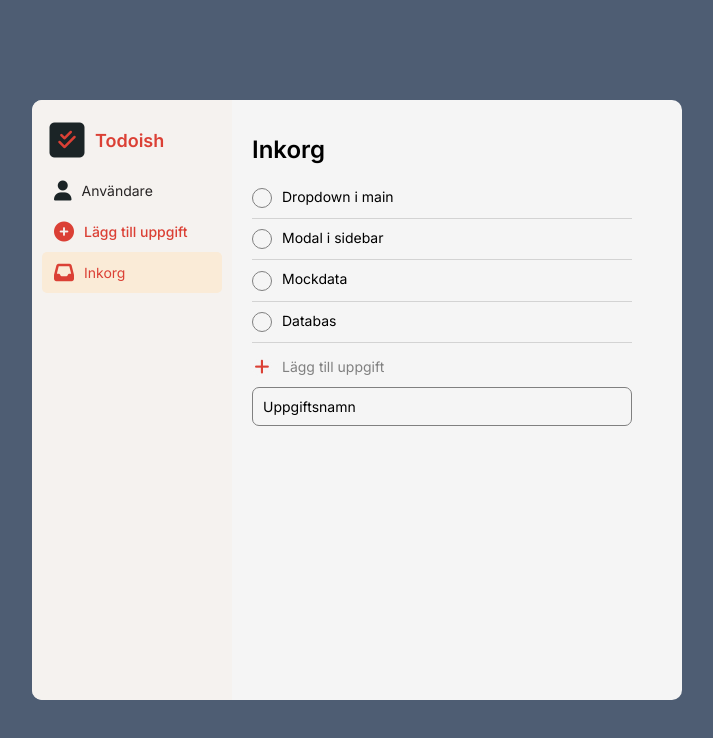
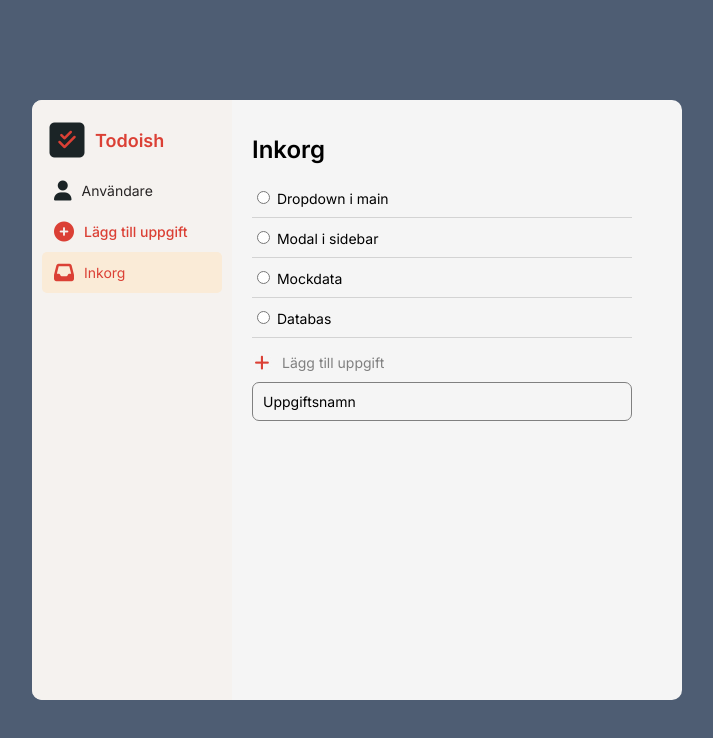
Before and after one commit to helihard/todoish, a React (Vite) app: page / in a window 1280 px wide. Shown: the top 738 px of the page, without its empty margins (283-996 px from the left). Built offline with nearby package versions, Linux system fonts and the light colour scheme.

Commit message:
uppdated css after changing radio buttons to checkboxes in todo list

```diff
--- a/src/index.css
+++ b/src/index.css
@@ -130,22 +130,22 @@ main h1 {
   padding: 10px 0;
 }
 
-.radio-check {
+.todo-checkbox {
   opacity: 0;
   position: absolute;
 }
 
-.radio-check,
-.radio-check-label {
+.todo-checkbox,
+.todo-checkbox-label {
   display: inline-block;
   cursor: pointer;
 }
 
-.radio-check-label {
+.todo-checkbox-label {
   position: relative;
 }
 
-.radio-check + .radio-check-label:before {
+.todo-checkbox + .todo-checkbox-label:before {
   content: "";
   background: whitesmoke;
   border: 1px solid grey;
@@ -159,7 +159,7 @@ main h1 {
   border-radius: 50%;
 }
 
-.radio-check:checked + .radio-check-label:before {
+.todo-checkbox:checked + .todo-checkbox-label:before {
   content: "\f00c";
   font-family: "FontAwesome";
   color: grey;
```
